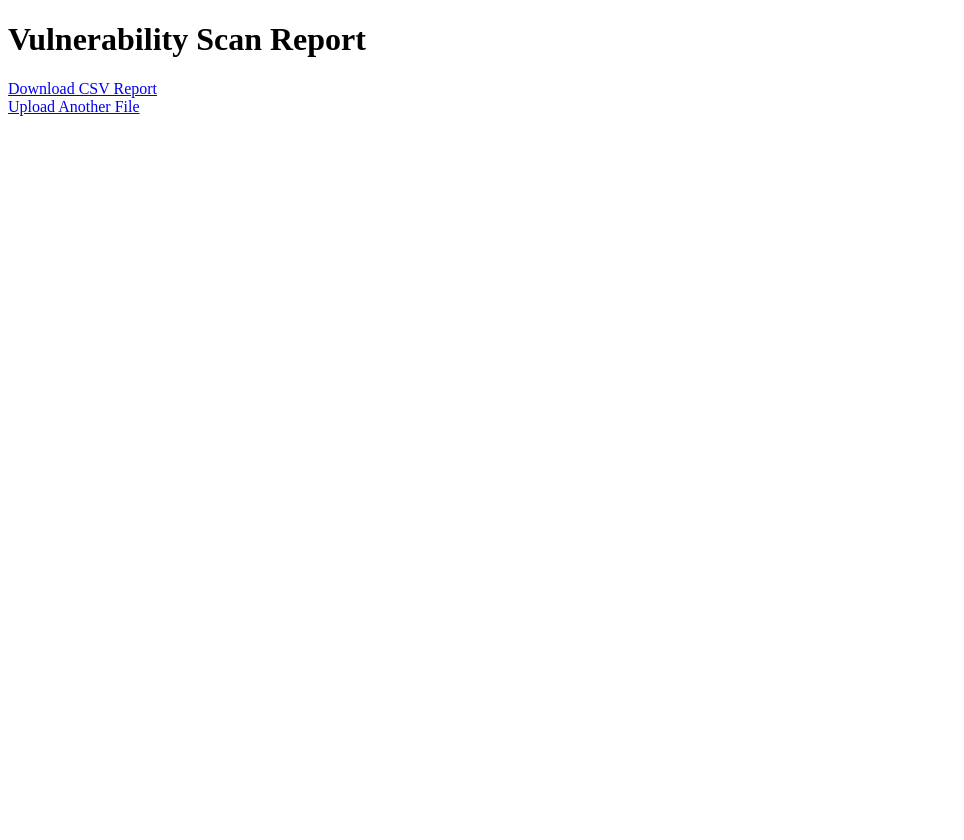
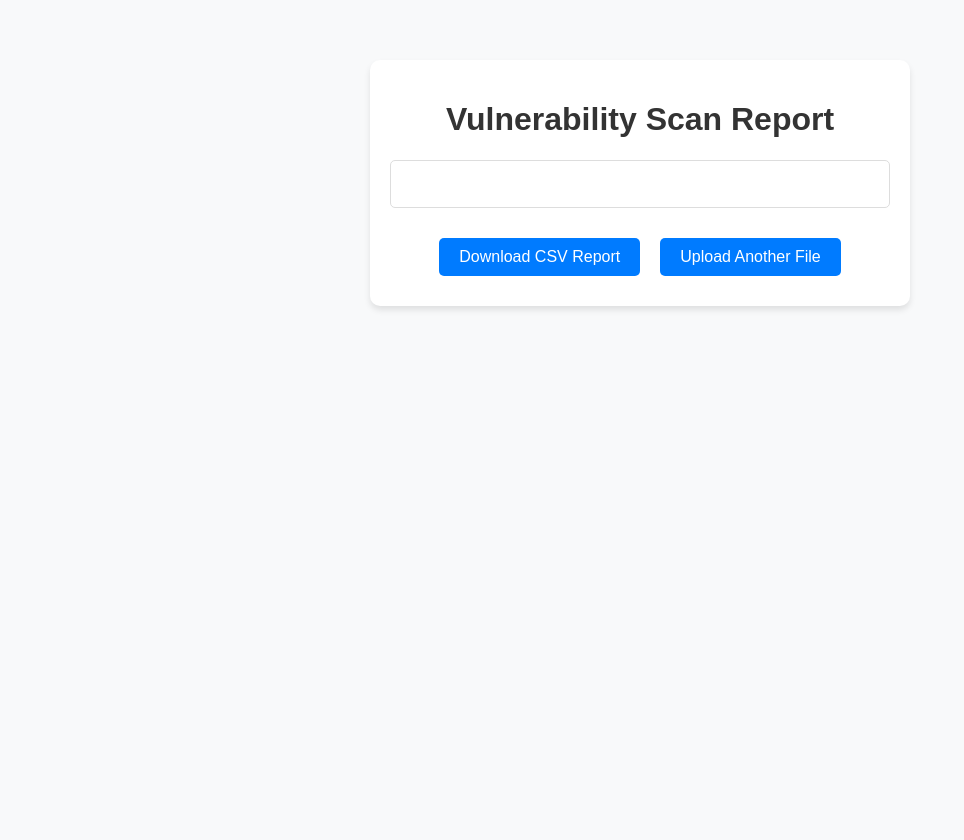
Before and after one commit to yherla/cloudconfig-vul-scanner, a Flask app: template templates/report.html in a window 1280 px wide. Shown: the whole page, without its empty margins (0-964 px from the left). Before the commit the page ends 116 px from the top, so only its background shows below. Run offline with Flask 3, Linux system fonts and the light colour scheme; the template is opened without the code that fills it, so the values that code supplies are empty.

Commit message:
fixed UI appearence a bit. App is finished and ready to push to prod

```diff
--- a/src/app.py
+++ b/src/app.py
@@ -2,11 +2,14 @@ import os
 import json
 import csv
 from io import StringIO
-from flask import Flask, render_template, request, redirect, flash, Response, session
+from flask import Flask, render_template, request, redirect, flash, Response, session, url_for
+
 from .scanner import VulnerabilityScanner
 
 template_dir = os.path.join(os.path.dirname(os.path.abspath(__file__)), '..', 'templates')
-app = Flask(__name__, template_folder=template_dir)
+static_dir = os.path.join(os.path.dirname(os.path.abspath(__file__)), '..', 'static')
+
+app = Flask(__name__, template_folder=template_dir, static_folder=static_dir)
 
 app.secret_key = os.environ.get('SECRET_KEY', 'dev-secret-key')
 
@@ -74,4 +77,4 @@ def download_csv():
     )
 
 if __name__ == '__main__':
-    app.run(host='0.0.0.0', port=8080, debug=False)
+    app.run(host='0.0.0.0', port=8080, debug=True)
--- a/static/css/styles.css
+++ b/static/css/styles.css
@@ -1,7 +1,69 @@
 body {
-    font-family: Arial, sans-serif;
-    margin: 20px;
-  }
-  h1 {
-    color: #333;
-  }
+  font-family: Arial, sans-serif;
+  background-color: #f8f9fa;
+  margin: 0;
+  padding: 0;
+  display: flex;
+  justify-content: center;
+  align-items: flex-start;
+  height: 100vh;
+  padding-top: 40px;
+}
+
+.container {
+  text-align: center;
+  background: white;
+  padding: 20px;
+  border-radius: 10px;
+  box-shadow: 0px 4px 6px rgba(0, 0, 0, 0.1);
+  max-width: 500px;
+  width: 90%;
+  margin-top: 20px;
+}
+
+h1 {
+  color: #333;
+}
+
+.flash-messages {
+  list-style: none;
+  padding: 0;
+  color: red;
+}
+
+.file-input {
+  margin: 10px 0;
+}
+
+.btn {
+  display: inline-block;
+  padding: 10px 20px;
+  font-size: 16px;
+  color: white;
+  background-color: #007bff;
+  border: none;
+  border-radius: 5px;
+  text-decoration: none;
+  cursor: pointer;
+  transition: background 0.3s;
+  margin: 10px 5px;
+}
+
+.btn:hover {
+  background-color: #0056b3;
+}
+
+.report-box {
+  text-align: left;
+  padding: 15px;
+  border: 1px solid #ddd;
+  background: #ffffff;
+  border-radius: 5px;
+  margin: 20px 0;
+}
+
+.button-group {
+  display: flex;
+  justify-content: center;
+  gap: 10px;
+}
--- a/templates/report.html
+++ b/templates/report.html
@@ -1,10 +1,15 @@
 <!DOCTYPE html>
-<html>
+<html lang="en">
 <head>
+  <meta charset="UTF-8">
+  <meta name="viewport" content="width=device-width, initial-scale=1.0">
   <title>Scan Report</title>
+  <link rel="stylesheet" href="{{ url_for('static', filename='css/styles.css') }}">
 </head>
 <body>
+  <div class="container">
     <h1>Vulnerability Scan Report</h1>
+    <div class="report-box">
       <p>{{ report.summary }}</p>
       <ul>
         {% for vuln in report.details %}
@@ -15,8 +20,12 @@
           </li>
         {% endfor %}
       </ul>
-  <a href="{{ url_for('download_csv') }}">Download CSV Report</a>
-  <br>
-  <a href="{{ url_for('index') }}">Upload Another File</a>
+    </div>
+
+    <div class="button-group">
+      <a href="{{ url_for('download_csv') }}" class="btn">Download CSV Report</a>
+      <a href="{{ url_for('index') }}" class="btn">Upload Another File</a>
+    </div>
+  </div>
 </body>
 </html>
```
Also changed, not shown: templates/index.html (+10 -4 lines). Lines whose indentation alone changed are shown as unchanged.
